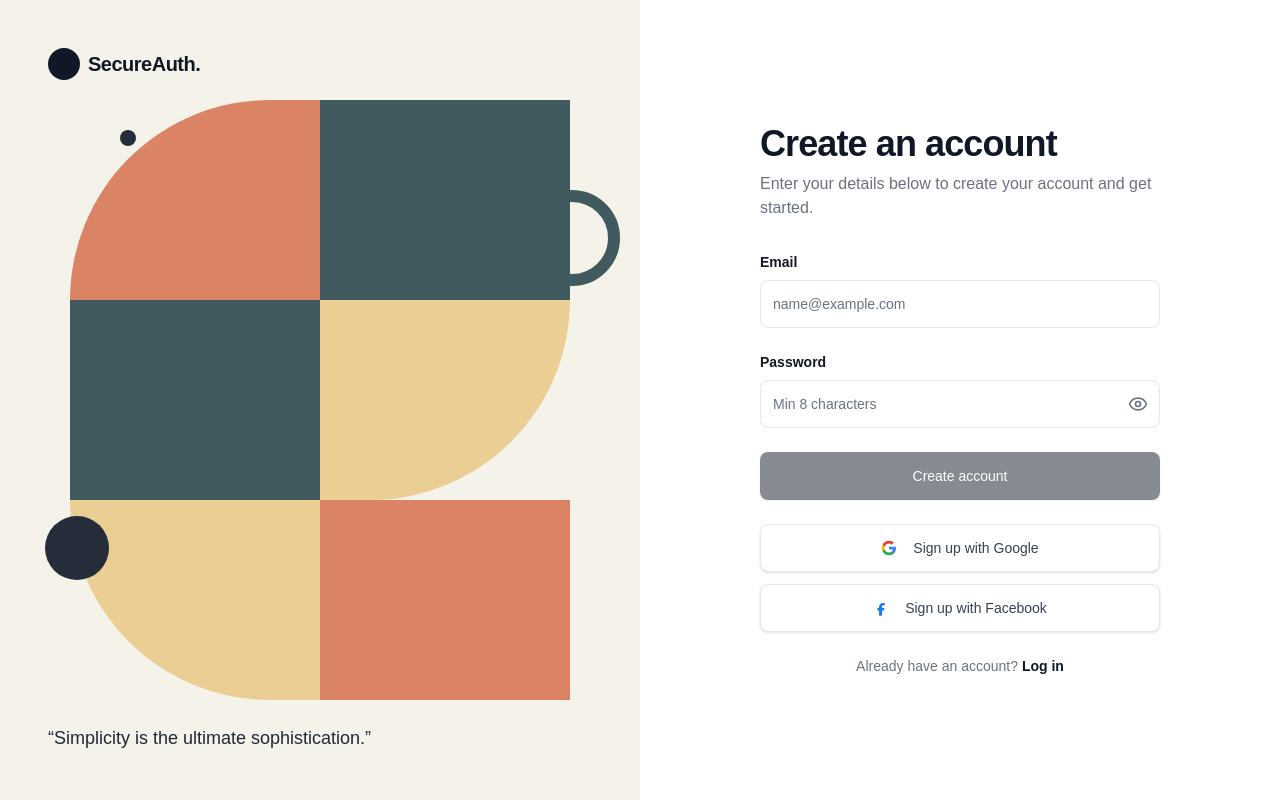
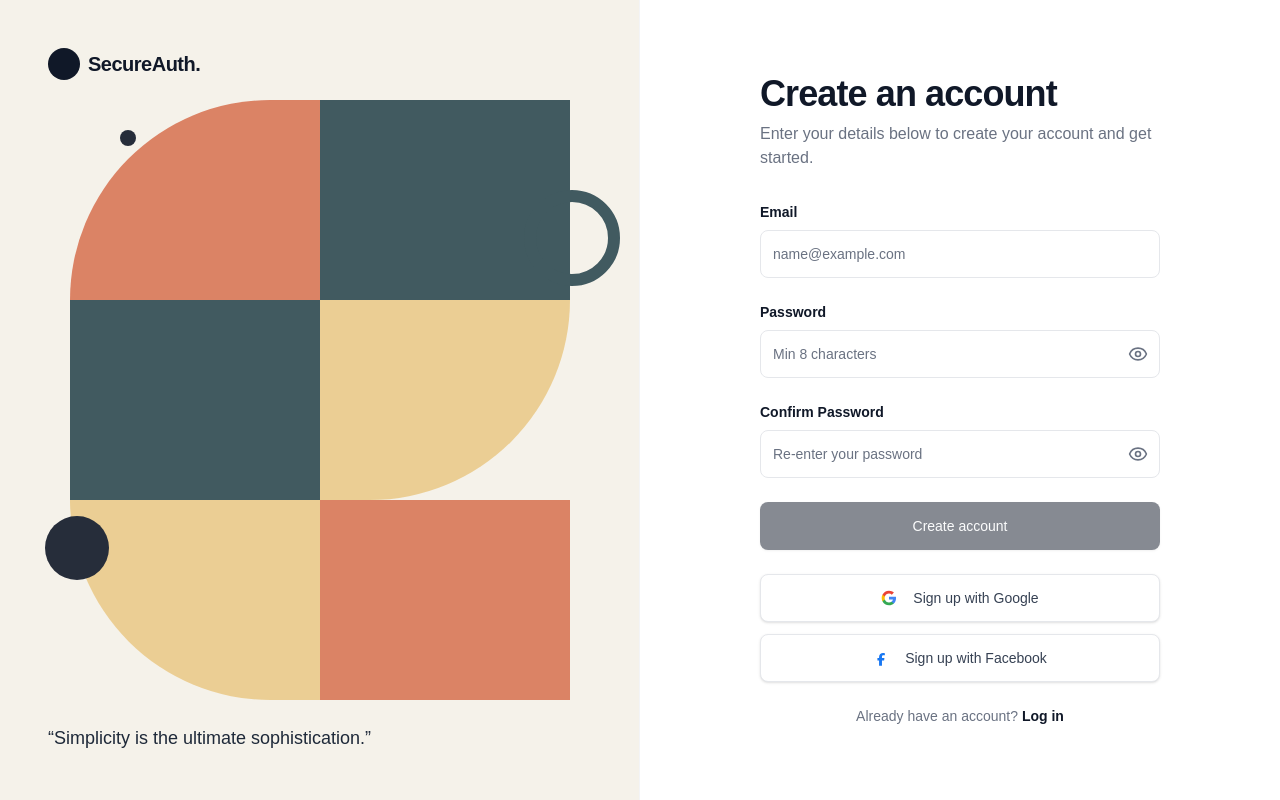
Before and after one commit to DineshBalaS/secure-auth-system, a Next.js app in the folder secure-auth-system/: page /register in a window 1280 px wide. Built offline with nearby package versions, Linux system fonts and the light colour scheme.

Commit message:
safe to reset, added confirm password feature

```diff
--- a/secure-auth-system/components/auth/register-form.tsx
+++ b/secure-auth-system/components/auth/register-form.tsx
@@ -32,6 +32,7 @@ export function RegisterForm() {
     defaultValues: {
       email: "",
       password: "",
+      confirmPassword: "",
     },
     mode: "onBlur", // Validate fields when the user leaves them
   });
@@ -180,6 +181,29 @@ export function RegisterForm() {
           )}
         </div>
 
+        {/* Confirm Password Field */}
+        <div className="space-y-2">
+          <label
+            htmlFor="confirmPassword"
+            className="block text-sm font-bold text-gray-900"
+          >
+            Confirm Password
+          </label>
+          <Input
+            id="confirmPassword"
+            type="password"
+            autoComplete="new-password"
+            placeholder="Re-enter your password"
+            {...register("confirmPassword")}
+            aria-invalid={!!errors.confirmPassword}
+          />
+          {errors.confirmPassword && (
+            <p className="text-sm text-red-600">
+              {errors.confirmPassword.message}
+            </p>
+          )}
+        </div>
+
         {/* Submit Button */}
         <Button
           type="submit"
--- a/secure-auth-system/lib/validations.ts
+++ b/secure-auth-system/lib/validations.ts
@@ -3,14 +3,22 @@ import { z } from "zod";
 /**
  * Registration Schema
  * Used for: POST /api/auth/register
- * Constraints: Valid email, Password min 8 chars
+ * Constraints: Valid email, Password min 8 chars, Passwords must match
  */
-export const RegisterSchema = z.object({
-  email: z.string().email({ message: "Please enter a valid email address" }),
-  password: z
-    .string()
-    .min(8, { message: "Password must be at least 8 characters long" }),
-});
+export const RegisterSchema = z
+  .object({
+    email: z.string().email({ message: "Please enter a valid email address" }),
+    password: z
+      .string()
+      .min(8, { message: "Password must be at least 8 characters long" }),
+    confirmPassword: z
+      .string()
+      .min(1, { message: "Please confirm your password" }),
+  })
+  .refine((data) => data.password === data.confirmPassword, {
+    message: "Passwords do not match",
+    path: ["confirmPassword"],
+  });
 
 // Infer the TypeScript type from the schema
 export type RegisterInput = z.infer<typeof RegisterSchema>;
```
